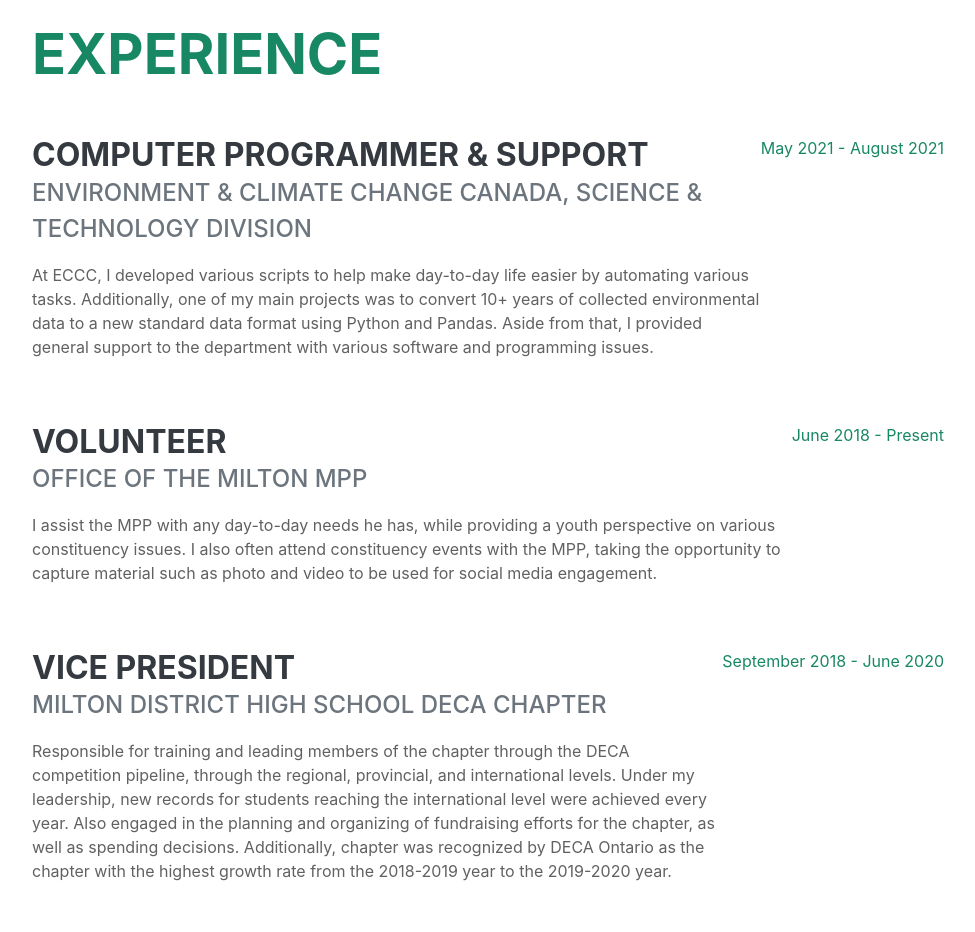
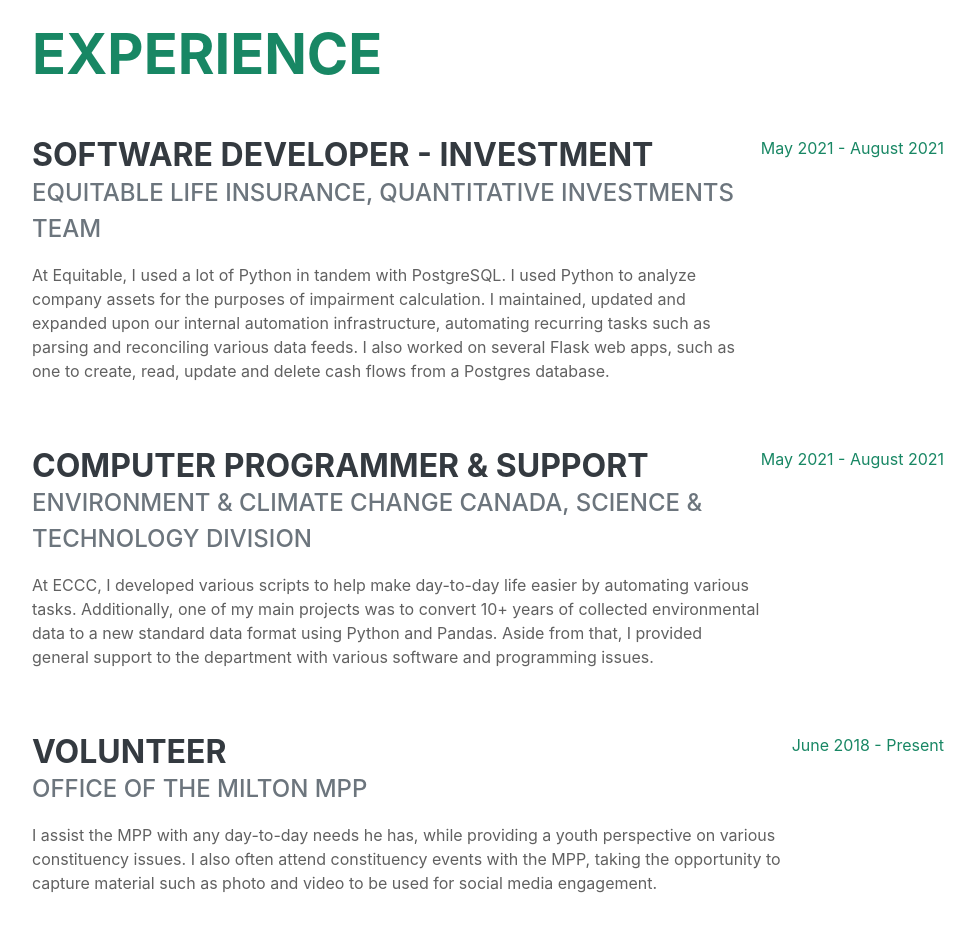
Before and after one commit to DamanjitG/damanjitg.github.io, a plain HTML site: page index.html in a window 1280 px wide. Shown: the part 860-1792 px from the top of the page, without its empty margins (288-1263 px from the left). Drawn offline with nearby package versions, Linux system fonts and the light colour scheme; a web font is replaced by a local one.

Commit message:
updated resume

```diff
--- a/index.html
+++ b/index.html
@@ -58,6 +58,14 @@
             <section class="resume-section" id="experience">
                 <div class="resume-section-content">
                     <h2 class="mb-5">Experience</h2>
+                    <div class="d-flex flex-column flex-md-row justify-content-between mb-5">
+                        <div class="flex-grow-1">
+                            <h3 class="mb-0">Software Developer - Investment</h3>
+                            <div class="subheading mb-3">Equitable Life Insurance, Quantitative Investments Team</div>
+                            <p>At Equitable, I used a lot of Python in tandem with PostgreSQL. I used Python to analyze company assets for the purposes of impairment calculation. I maintained, updated and expanded upon our internal automation infrastructure, automating recurring tasks such as parsing and reconciling various data feeds. I also worked on several Flask web apps, such as one to create, read, update and delete cash flows from a Postgres database.</p>
+                        </div>
+                        <div class="flex-shrink-0"><span class="text-primary">May 2021 - August 2021</span></div>
+                    </div>
                     <div class="d-flex flex-column flex-md-row justify-content-between mb-5">
                         <div class="flex-grow-1">
                             <h3 class="mb-0">Computer Programmer & Support</h3>
```
Also changed, not shown: 1 other file.
